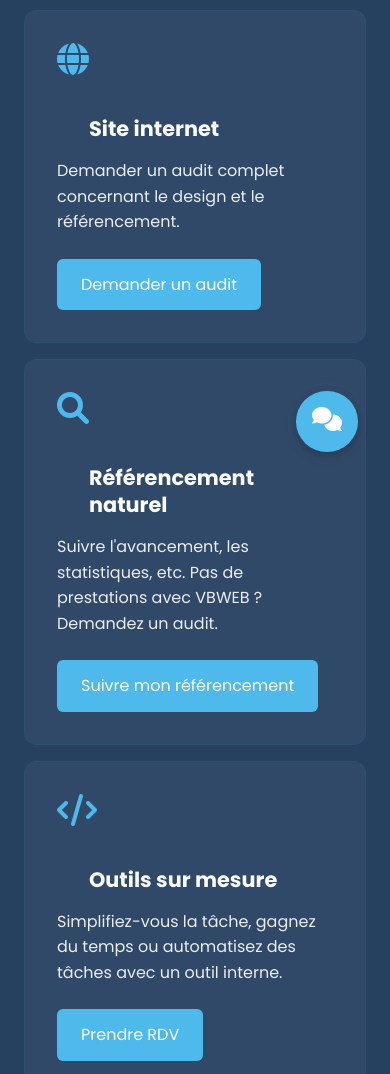
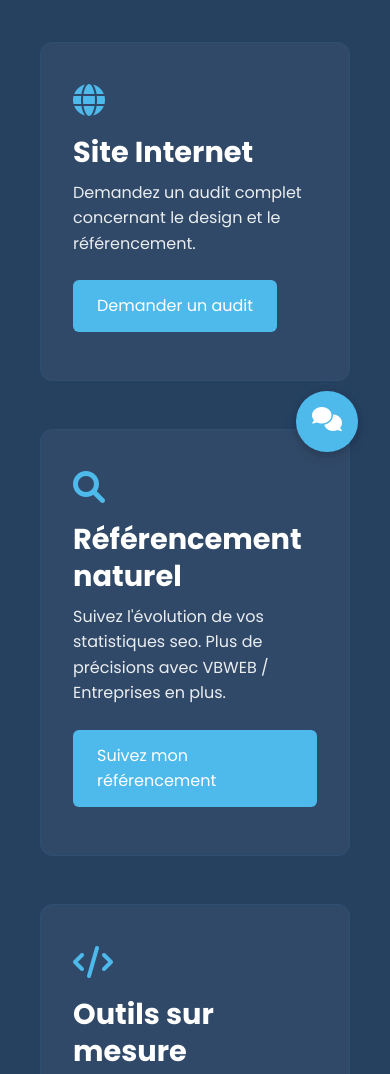
Before and after one commit to VBWEBcorp/Espace-client-, a website: page public/index.html in a window 390 px wide. Shown: the part 360-1434 px from the top of the page. Drawn offline with Linux system fonts and the light colour scheme.

Commit message:
Amélioration de l'alignement sur mobile : titres et icônes alignés à gauche, structure des cartes optimisée

```diff
--- a/public/index.html
+++ b/public/index.html
@@ -36,36 +36,40 @@
             </header>
 
             <div class="cards-grid">
-                <!-- Carte Site Internet -->
                 <div class="card">
-                    <i class="fas fa-globe card-icon"></i>
-                    <h3>Site internet</h3>
-                    <p>Demander un audit complet concernant le design et le référencement.</p>
-                    <a href="mailto:contact@vbweb.fr" class="btn">Demander un audit</a>
+                    <div class="card-icon">
+                        <i class="fas fa-globe"></i>
+                    </div>
+                    <h2>Site Internet</h2>
+                    <p>Demandez un audit complet concernant le design et le référencement.</p>
+                    <a href="site-internet.html" class="btn">Demander un audit</a>
                 </div>
 
-                <!-- Carte Référencement -->
                 <div class="card">
-                    <i class="fas fa-search card-icon"></i>
-                    <h3>Référencement naturel</h3>
-                    <p>Suivre l'avancement, les statistiques, etc. Pas de prestations avec VBWEB ? Demandez un audit.</p>
-                    <a href="#" class="btn">Suivre mon référencement</a>
+                    <div class="card-icon">
+                        <i class="fas fa-search"></i>
+                    </div>
+                    <h2>Référencement naturel</h2>
+                    <p>Suivez l'évolution de vos statistiques seo. Plus de précisions avec VBWEB / Entreprises en plus.</p>
+                    <a href="referencement.html" class="btn">Suivez mon référencement</a>
                 </div>
 
-                <!-- Carte Développement -->
                 <div class="card">
-                    <i class="fas fa-code card-icon"></i>
-                    <h3>Outils sur mesure</h3>
-                    <p>Simplifiez-vous la tâche, gagnez du temps ou automatisez des tâches avec un outil interne.</p>
-                    <a href="mailto:contact@vbweb.fr" class="btn">Prendre RDV</a>
+                    <div class="card-icon">
+                        <i class="fas fa-code"></i>
+                    </div>
+                    <h2>Outils sur mesure</h2>
+                    <p>Simplifier-vous la tâche, gagnez du temps ou automatisez des tâches avec un outil interne.</p>
+                    <a href="outils-sur-mesure.html" class="btn">Faire un devis</a>
                 </div>
 
-                <!-- Carte Ressources -->
                 <div class="card">
-                    <i class="fas fa-book card-icon"></i>
-                    <h3>Ressources</h3>
+                    <div class="card-icon">
+                        <i class="fas fa-book"></i>
+                    </div>
+                    <h2>Ressources</h2>
                     <p>Accédez à des ressources et tutoriels pour améliorer votre présence en ligne.</p>
-                    <a href="https://ressources-vbweb.vercel.app/" target="_blank" class="btn">Voir les ressources</a>
+                    <a href="https://ressources-vbweb.vercel.app/" class="btn">Voir les ressources</a>
                 </div>
             </div>
 
--- a/public/styles.css
+++ b/public/styles.css
@@ -1080,3 +1080,36 @@ header p {
     height: 100%;
     border-radius: 12px;
 }
+
+@media (max-width: 768px) {
+    .card {
+        width: 100%;
+        margin: 1rem 0;
+        text-align: left;
+    }
+
+    .card-icon {
+        text-align: left;
+        margin-bottom: 0.5rem;
+    }
+
+    .card h2 {
+        text-align: left;
+        margin: 0.5rem 0;
+        padding: 0;
+    }
+
+    .card p {
+        text-align: left;
+        margin: 0.5rem 0;
+    }
+
+    .card .btn {
+        margin: 1rem 0;
+    }
+
+    .cards-grid {
+        grid-template-columns: 1fr;
+        padding: 1rem;
+    }
+}
```
